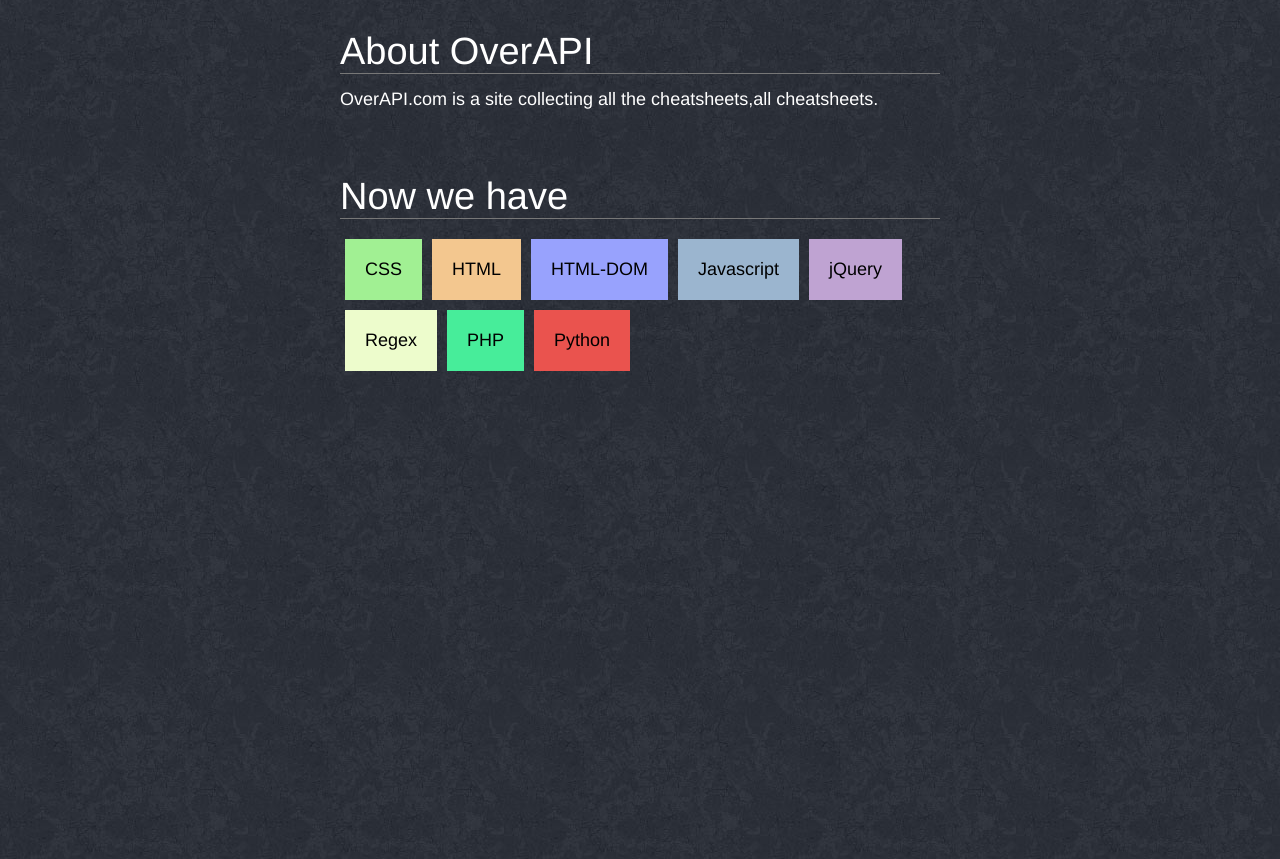
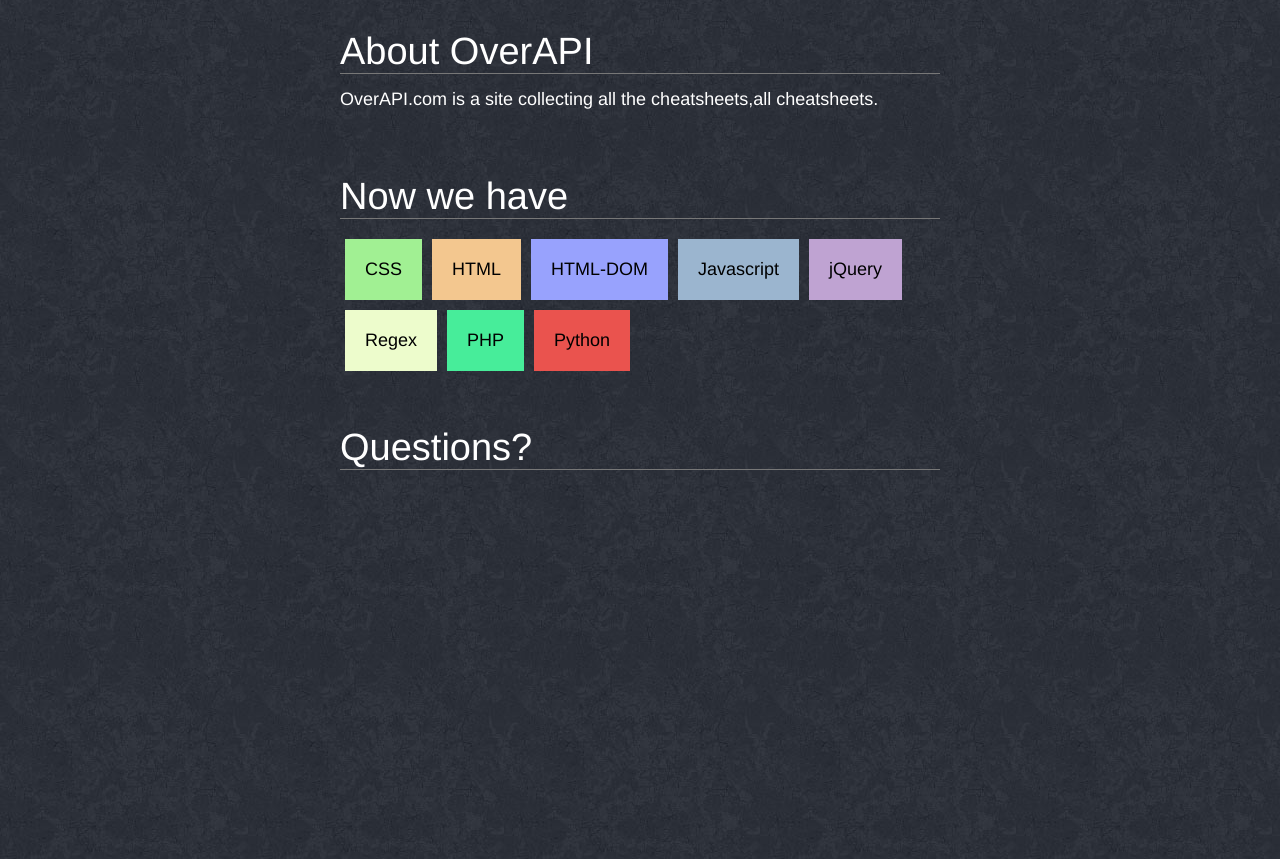
Before and after one commit to code9media/overthecs.github.io, a Jekyll site: the page index.html, which Jekyll copies as it is, in a window 1280 px wide. Shown: the top 859 px of the page. Built offline with Jekyll 4.4.1, drawn with Linux system fonts in a browser that asks for light colours; Markdown is read by kramdown in place of the engine named in the settings; comment, search, counter and statistics services are not loaded.

```diff
--- a/index.html
+++ b/index.html
@@ -30,6 +30,7 @@
                 <li style="background-color:#47ed9a"><a href="/php">PHP</a></li>
                 <li style="background-color:#ea534e"><a href="/python">Python</a></li>
             </ul>
+            <h2 class="index-title">Questions?</h2>
             <div id="disqus_thread"></div>
         </div>
         <script type="text/javascript">
```
